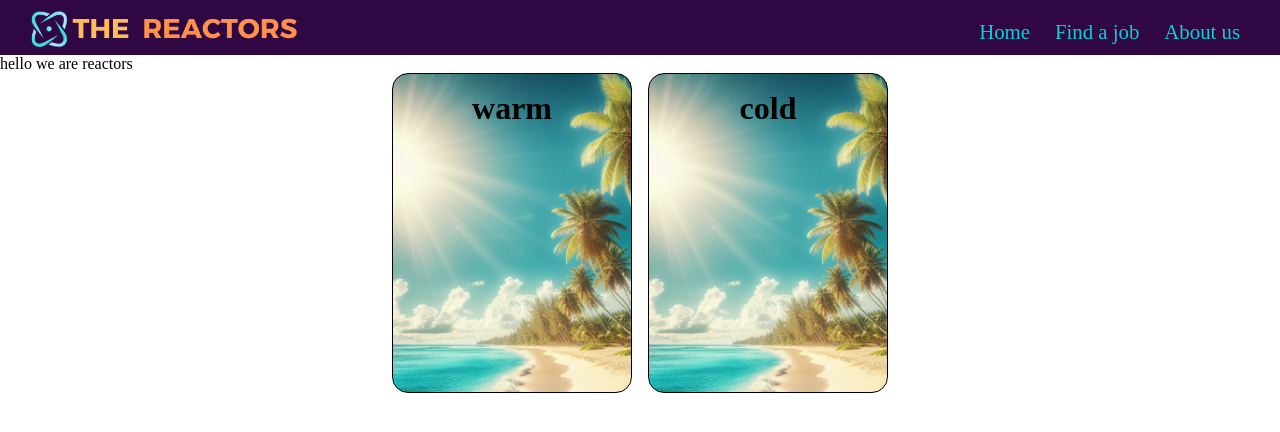
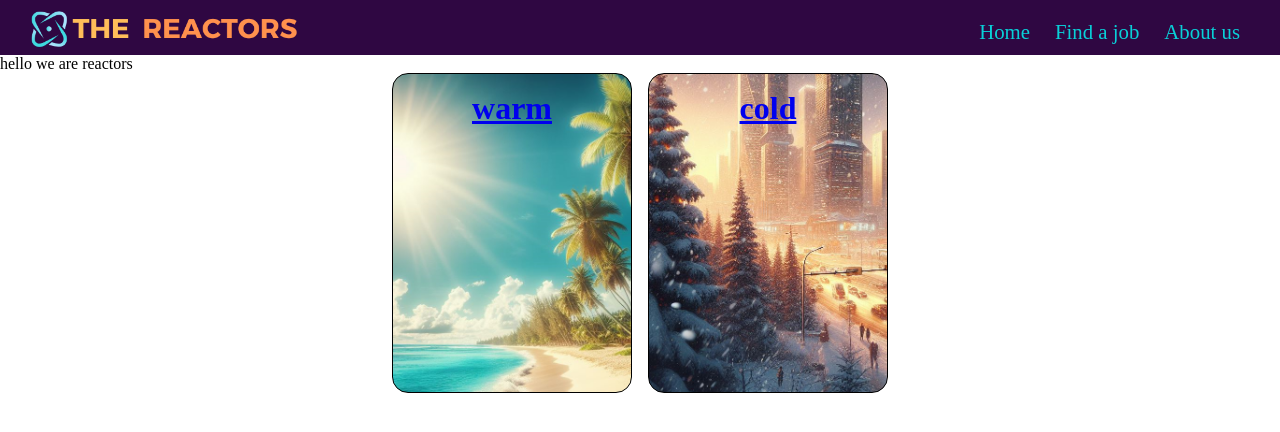
Before and after one commit to Minimoocodes/the-reactors, a React (Create React App) app: page /warmorcold in a window 1280 px wide. Shown: the top 432 px of the page. Built offline with nearby package versions, Linux system fonts and the light colour scheme.

Commit message:
divs are clickable and leads to warm or cold jobs

```diff
--- a/src/Blocks/WarmOrColdPage.css
+++ b/src/Blocks/WarmOrColdPage.css
@@ -9,7 +9,7 @@
 
 /* Warm Or Cold Card */
 .WarmOrColdCard_wrap {
-  background-image: url("/public/image/warm_weather.png");
+  /* background-image: url("/public/image/warm_weather.png"); */
   background-size: cover;
   border: 1px solid black;
   width: 15rem;
@@ -18,6 +18,14 @@
   border-radius: 1rem;
 }
 
+.Warm {
+  background-image: url("/public/image/warm_weather.png");
+}
+
+.Cold {
+  background-image: url("/public/image/cold_weather.png");
+}
+
 .WarmOrColdCard_content {
   display: flex;
   flex-direction: column;
--- a/src/components/WarmOrColdCard.js
+++ b/src/components/WarmOrColdCard.js
@@ -1,13 +1,28 @@
 import React from "react";
-import WarmOrCold from "../pages/WarmOrColdPage";
+import { Link } from "react-router-dom";
 
 const WarmOrColdCard = ({ warmOrColdDisplay }) => {
+  const warmorcoldimages = {
+    warm: "/image/warm_weather.png",
+    cold: "/image/cold_weather.png",
+  };
+
   return (
-    <div className="WarmOrColdCard_wrap">
-      <div className="WarmOrColdCard_content">
-        <h1>{warmOrColdDisplay}</h1>
+    <Link to={`/${warmOrColdDisplay}`}>
+      <div
+        className="WarmOrColdCard_wrap"
+        style={{
+          backgroundImage: `url(
+        "${warmorcoldimages[warmOrColdDisplay]}"
+      )`,
+        }}
+      >
+        <div className="WarmOrColdCard_content">
+          <h1>{warmOrColdDisplay}</h1>
+        </div>
       </div>
-    </div>
+    </Link>
   );
 };
+
 export default WarmOrColdCard;
```
